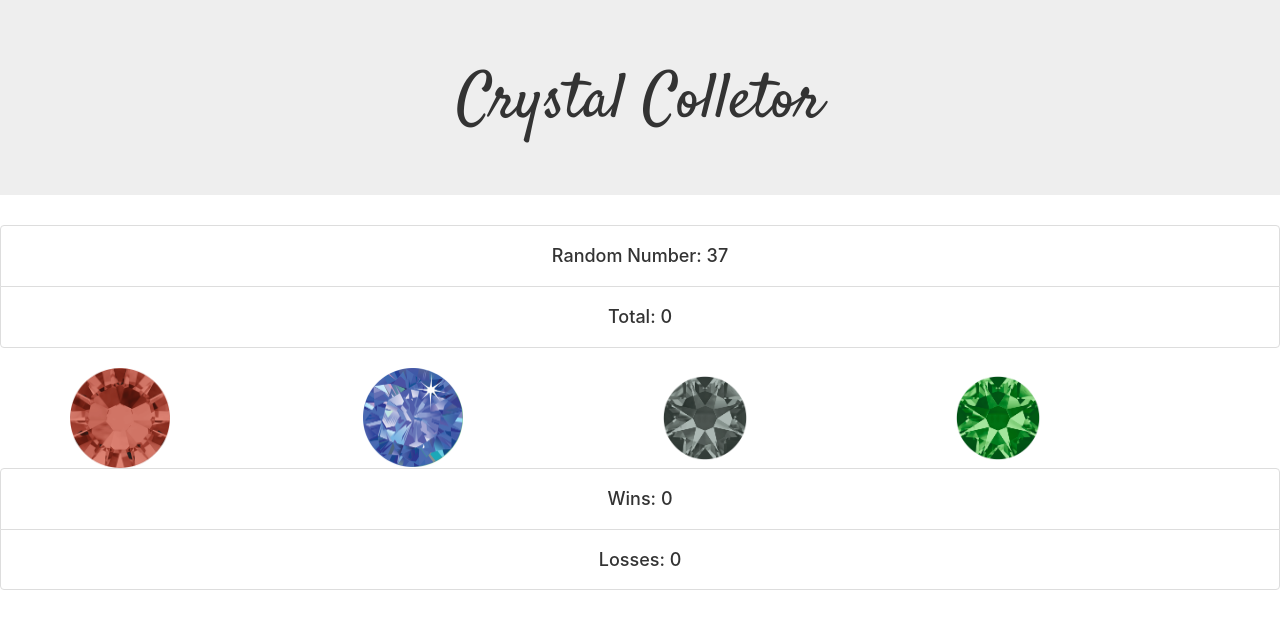
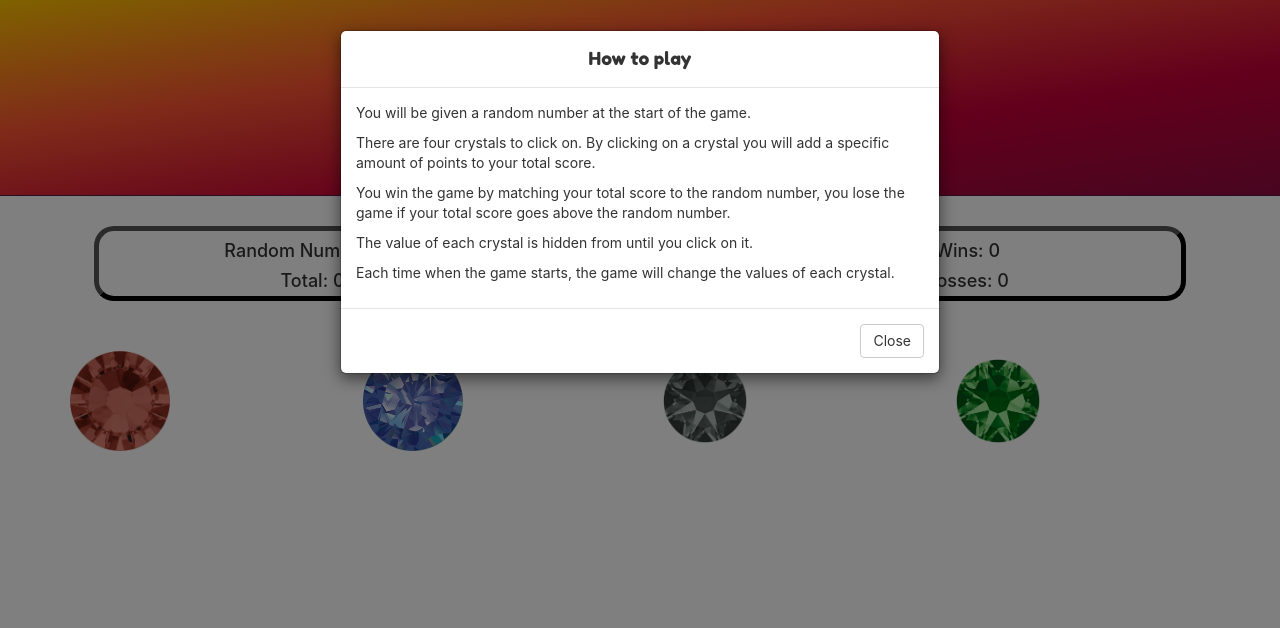
Before and after one commit to MarleeG/Crystal-Collector, a React (Create React App) app: page / in a window 1280 px wide. Shown: the top 628 px of the page. Built offline with nearby package versions, Linux system fonts and the light colour scheme.

Commit message:
crystal collector initial commit

```diff
--- a/public/index.html
+++ b/public/index.html
@@ -20,7 +20,8 @@
       Learn how to configure a non-root public URL by running `npm run build`.
     -->
     <link rel="stylesheet" href="https://maxcdn.bootstrapcdn.com/bootstrap/3.3.7/css/bootstrap.min.css" integrity="sha384-BVYiiSIFeK1dGmJRAkycuHAHRg32OmUcww7on3RYdg4Va+PmSTsz/K68vbdEjh4u" crossorigin="anonymous">
-    <link href="https://fonts.googleapis.com/css?family=Satisfy" rel="stylesheet">
+    <link href="https://fonts.googleapis.com/css?family=Fredoka+One|Satisfy" rel="stylesheet">
+    <link rel="stylesheet" href="https://cdnjs.cloudflare.com/ajax/libs/animate.css/3.7.0/animate.min.css">
     <title>Crystal Collector</title>
   </head>
   <body>
--- a/src/App.css
+++ b/src/App.css
@@ -0,0 +1,18 @@
+.body{
+    width: 100%;
+    height: 700px
+}
+
+.numbers{
+    width: 70%;
+    height: 75px;
+    margin: auto;
+    border: 5px outset;
+    border-radius: 20px;
+    z-index: 1000;
+    margin-bottom: 50px;
+}
+
+.directions-title{
+    font-family: 'Fredoka One', cursive;
+}
--- a/src/App.js
+++ b/src/App.js
@@ -1,6 +1,7 @@
 import React, { Component } from 'react';
-import { ListGroup, ListGroupItem, Grid, Row } from 'react-bootstrap';
+import { Grid, Row, Col, Modal, Button } from 'react-bootstrap';
 
+import './App.css'
 import Header from './components/header';
 import Crystals from './components/crystals';
 import RedCrystal from './components/assets/red_crystal.png';
@@ -11,13 +12,13 @@ import BlackCrystal from './components/assets/black_crystal.png';
 class App extends Component {
   constructor(props) {
     super(props);
+    this.directionsModal = this.directionsModal.bind(this);
+    this.handleClose = this.handleClose.bind(this);
     this.generateRandomNumber = this.generateRandomNumber.bind(this);
     this.generateCrystalValues = this.generateCrystalValues.bind(this);
     this.addCrystalValue = this.addCrystalValue.bind(this);
     this.checkingScore = this.checkingScore.bind(this);
     this.newCrystalValues = this.newCrystalValues.bind(this);
-    // this.checkCrystalValues = this.checkCrystalValues.bind(this);
-
 
     this.state = {
       randomNumber: 0,
@@ -29,7 +30,11 @@ class App extends Component {
       ],
       userTotal: 0,
       wins: 0,
-      losses: 0
+      losses: 0,
+      show: true,
+      numberStyles:{
+        borderColor: 'black'
+      }
     }
   }
 
@@ -37,7 +42,6 @@ class App extends Component {
     this.setState({
       randomNumber: this.generateRandomNumber()
     })
-    // this.checkCrystalValues();
   }
 
   generateRandomNumber() {
@@ -53,26 +57,14 @@ class App extends Component {
     crystals.map(element => {
       return element.value = this.generateCrystalValues()
     })
-    // this.checkCrystalValues()
   }
 
-  // checkCrystalValues(){
-  //   var crystals = this.state.crystals;
-
-  //   crystals.map((element, index) => {
-  //     crystals.map((item, i) =>{
-  //       if (element.value === item.value && index !== i){
-  //         console.log('Previous values: ' ,this.state.crystals);
-  //         this.newCrystalValues().then(() =>  console.log('adter Previous values: ' ,this.state.crystals));
-  //       }
-  //     })
-  //   })
-  // }
-
   addCrystalValue(crystal, value) {
-    console.log(`crystal: ${crystal} || value: ${value}`)
     this.setState({
-      userTotal: this.state.userTotal + value
+      userTotal: this.state.userTotal + value,
+      numberStyles: {
+        borderColor: crystal
+      }
     }, () => this.checkingScore())
   }
 
@@ -81,47 +73,78 @@ class App extends Component {
       this.setState({
         wins: this.state.wins + 1,
         userTotal: 0,
-        randomNumber: this.generateRandomNumber()
+        randomNumber: this.generateRandomNumber(),
+        numberStyles: {
+          borderColor: 'black'
+        }
       })
       this.newCrystalValues();
     } else if (this.state.randomNumber < this.state.userTotal) {
       this.setState({
         losses: this.state.losses + 1,
         userTotal: 0,
-        randomNumber: this.generateRandomNumber()
+        randomNumber: this.generateRandomNumber(),
+        numberStyles: {
+          borderColor: 'black'
+        }
       })
       this.newCrystalValues();
     }
   }
 
+  handleClose() {
+    this.setState({ show: false })
+  }
+
+  directionsModal() {
+    return (
+      <div >
+        <Modal show={this.state.show} onHide={this.handleClose}>
+          <Modal.Header>
+            <Modal.Title className='text-center directions-title'>How to play</Modal.Title>
+          </Modal.Header>
+          <Modal.Body>
+            <p>You will be given a random number at the start of the game.</p>
+            <p>There are four crystals to click on. By clicking on a crystal you will add a specific amount of points to your total score.</p>
+            <p> You win the game by matching your total score to the random number, you lose the game if your total score goes above the random number.</p>
+            <p>The value of each crystal is hidden from until you click on it.</p>
+            <p>Each time when the game starts, the game will change the values of each crystal.</p>
+          </Modal.Body>
+
+          <Modal.Footer>
+            <Button onClick={this.handleClose}>Close</Button>
+          </Modal.Footer>
+        </Modal>
+      </div>
+    )
+  }
+
   render() {
     return (
-      <div>
+      <div className='body'>
         <Header />
-
+        {this.directionsModal()}
         <div>
-          <div>
-            <ListGroup>
-              <ListGroupItem><h4 className='text-center'>Random Number: {this.state.randomNumber}</h4></ListGroupItem>
-              <ListGroupItem><h4 className='text-center'>Total: {this.state.userTotal}</h4></ListGroupItem>
-            </ListGroup>
-          </div>
-
+          <Row className="show-grid">
+            <Col md={6} mdPush={6}>
+              <div className='numbers' style={this.state.numberStyles}>
+                <h4 className='text-center' >Wins: {this.state.wins}</h4>
+                <h4 className='text-center'>Losses: {this.state.losses}</h4>
+              </div>
+            </Col>
+            <Col md={6} mdPull={6}>
+              <div className='numbers' style={this.state.numberStyles}>
+                <h4 className='text-center'>Random Number: {this.state.randomNumber}</h4>
+                <h4 className='text-center'>Total: {this.state.userTotal}</h4>
+              </div>
+            </Col>
+          </Row>
 
           <Grid>
             <Row className="show-grid">
               <Crystals addCrystalValue={(crystal, value) => this.addCrystalValue(crystal, value)} crystals={this.state.crystals} />
-
             </Row>
           </Grid>
-
-          <div>
-            <ListGroup>
-              <ListGroupItem><h4 className='text-center' >Wins: {this.state.wins}</h4></ListGroupItem>
-              <ListGroupItem> <h4 className='text-center'>Losses: {this.state.losses}</h4></ListGroupItem>
-            </ListGroup>
-          </div>
-
         </div>
       </div>
     );
--- a/src/components/header.js
+++ b/src/components/header.js
@@ -6,19 +6,12 @@ class Header extends Component {
     render() {
         return (
             <div>
-                <Jumbotron>
-                    <h1 className='header text-center'>Crystal Colletor</h1>
+                <Jumbotron className='jumbotron'>
+                    <h1 className='header text-center'>Crystal Collector</h1>
                 </Jumbotron>
-
             </div>
         )
     }
 }
 
-const styles = {
-    text: {
-        // fontFamily: 'Satisfy', cursive;
-    }
-}
-
 export default Header;
--- a/src/components/styles.css
+++ b/src/components/styles.css
@@ -1,4 +1,8 @@
 .header{
     font-family: 'Satisfy', cursive;
-    font-size: 100px
 }
+
+.jumbotron{
+    background-image: linear-gradient(to bottom right, #FFC300, #FF5733,#C70039, #900C3F);
+    border-bottom: 0.5px solid #581845;
+}
--- a/src/index.js
+++ b/src/index.js
@@ -2,11 +2,9 @@ import React from 'react';
 import ReactDOM from 'react-dom';
 import './index.css';
 import App from './App';
-import * as serviceWorker from './serviceWorker';
 
 ReactDOM.render(<App />, document.getElementById('root'));
 
 // If you want your app to work offline and load faster, you can change
 // unregister() to register() below. Note this comes with some pitfalls.
 // Learn more about service workers: http://bit.ly/CRA-PWA
-serviceWorker.unregister();
```
Also changed, not shown: src/serviceWorker.js (deleted, +0 -135 lines), 1 other file (tests, documents, lock files or other folders).
